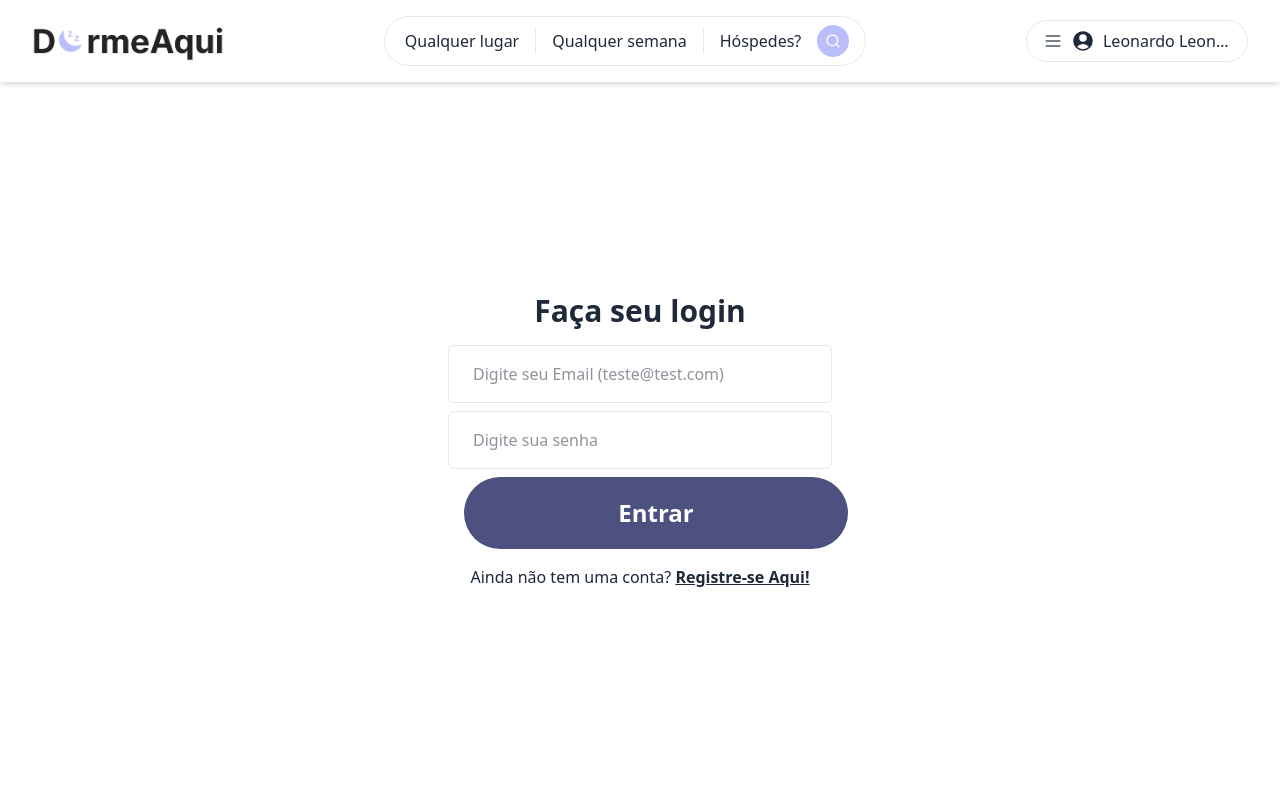
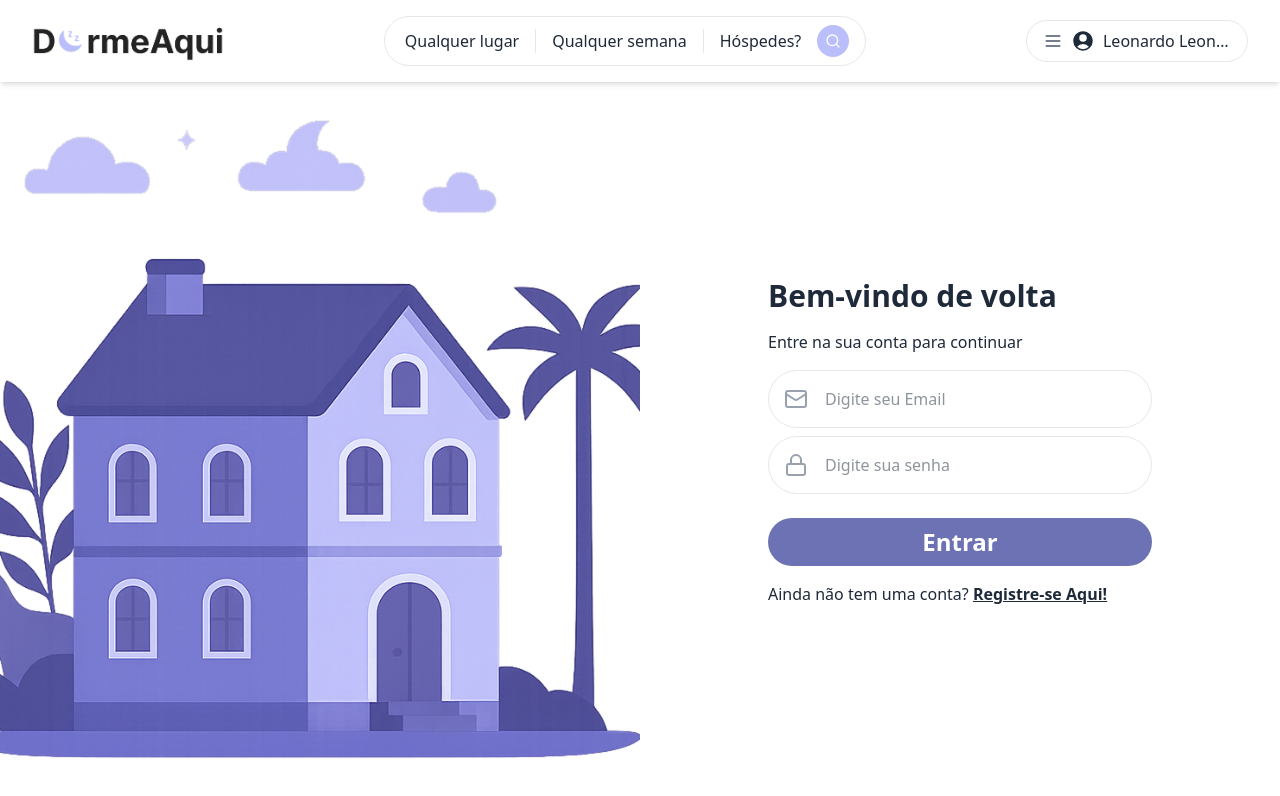
Before and after one commit to LeonardoMarques7/ProjetoDormeAqui, a React (Vite) app in the folder front-end/: page /login in a window 1280 px wide. Shown: the top 796 px of the page. Built offline with nearby package versions, Linux system fonts and the light colour scheme.

Commit message:
feat: adicionando estilizacoes em tela de login

```diff
--- a/front-end/src/pages/Login.tsx
+++ b/front-end/src/pages/Login.tsx
@@ -1,14 +1,25 @@
+import { Lock, Mail } from "lucide-react"
 import { Link } from "react-router-dom"
+import logo__secondary from "../assets/plano__fundo.png";
 
 const Login = () => {
   return (
     <section className="flex items-center">
-        <div className="max-w-96 mx-auto gap-4 flex flex-col items-center w-full">
-            <h1 className="text-3xl font-bold">Faça seu login</h1>
+        <div className="w-1/2 h-full flex items-center relative justify-center">
+        <img src={logo__secondary} className="h-[90svh] object-cover" alt="" /></div>
+        <div className="max-w-96 mx-auto gap-4 flex flex-col items-start w-full">
+            <h1 className="text-3xl font-bold">Bem-vindo de volta</h1>
+            <h3>Entre na sua conta para continuar</h3>
             <form className="flex flex-col gap-2 w-full">
-                <input type="email" className=" border border-gray-200 px-6 py-4 rounded-md w-full outline-primary-400" placeholder="Digite seu Email (teste@test.com)" />
-                <input type="password" className=" border border-gray-200 px-6 py-4 rounded-md w-full outline-primary-400" placeholder="Digite sua senha"  />
-                <button className="font-bold rounded-full text-2xl cursor-pointer w-full mx-4 py-5 bg-primary-700 text-white" >Entrar</button>
+              <div className="group__input relative flex justify-center items-center">
+                <Mail className="absolute left-4 text-gray-400 size-6" />
+                <input type="email" className="border border-gray-200 px-14 py-4 rounded-full w-full outline-primary-400" placeholder="Digite seu Email" />
+              </div>
+              <div className="group__input relative flex justify-center items-center">
+                <Lock className="absolute left-4 text-gray-400 size-6" />
+                <input type="password" className="border border-gray-200 px-14 py-4 rounded-full w-full outline-primary-400" placeholder="Digite sua senha" />
+              </div>
+              <button className="font-bold rounded-full text-2xl cursor-pointer w-full py-2 bg-primary-600 text-white mt-4" >Entrar</button>
             </form>
 
             <p>Ainda não tem uma conta? <Link to="/register" className="underline font-semibold">Registre-se Aqui!</Link> </p>
```
Also changed, not shown: front-end/src/assets/plano__fundo.png (added).
